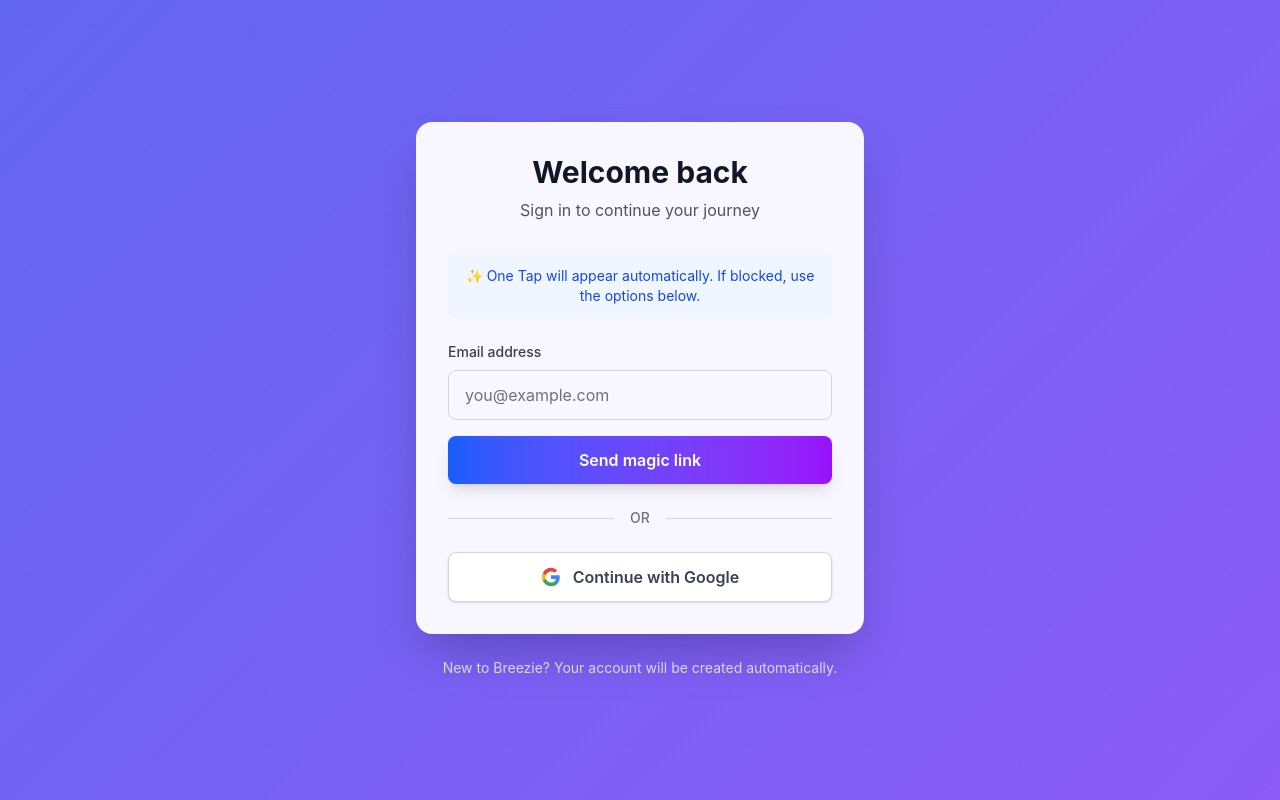
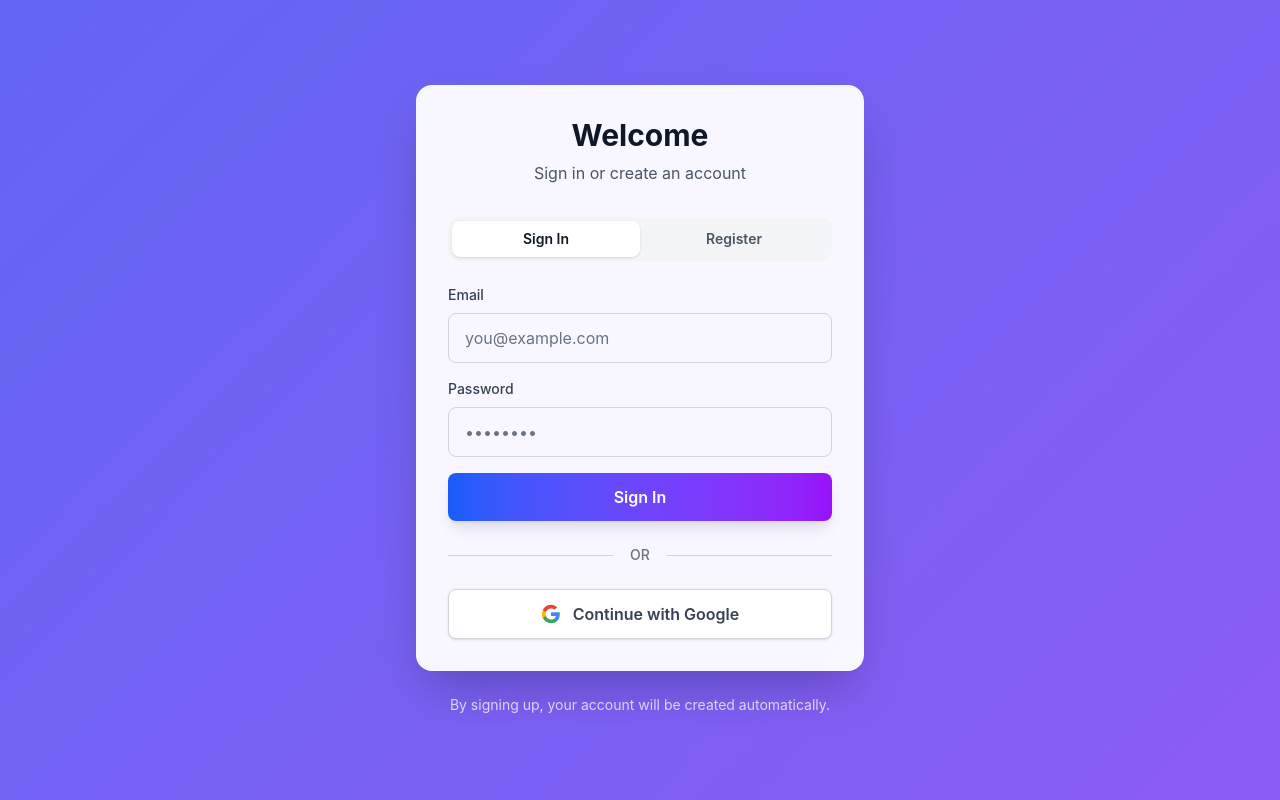
Before and after one commit to luckisland0223/my-breezie-app, a Next.js app: page /login in a window 1280 px wide. Built offline with nearby package versions, Linux system fonts and the light colour scheme; no server answers.

Commit message:
feat(auth): 登录/注册双标签 - 邮箱密码登录与注册(含用户名)；保留Google OAuth；回调时尝试从Google资料补全用户名

```diff
--- a/src/app/auth/callback/route.ts
+++ b/src/app/auth/callback/route.ts
@@ -8,7 +8,16 @@ export async function GET(req: NextRequest) {
 
 	if (code) {
 		const supabase = await createSupabaseServerClient();
-		await supabase.auth.exchangeCodeForSession(code);
+		const { data } = await supabase.auth.exchangeCodeForSession(code);
+		// After OAuth (e.g., Google), if profile lacks username, try to set it from provider metadata
+		try {
+			const user = data?.user;
+			const hasUsername = Boolean(user?.user_metadata?.username);
+			const candidate = (user?.user_metadata?.full_name || user?.user_metadata?.name || user?.user_metadata?.preferred_username || "").toString();
+			if (user && !hasUsername && candidate) {
+				await fetch("/api/settings", { method: "POST", headers: { "Content-Type": "application/json" }, body: JSON.stringify({ username: candidate }) }).catch(() => {});
+			}
+		} catch {}
 	}
 
 	return NextResponse.redirect(new URL(redirectTo, req.url));
--- a/src/app/login/page.tsx
+++ b/src/app/login/page.tsx
@@ -1,53 +1,47 @@
 "use client";
 
-import { useEffect, useState, useTransition } from "react";
+import { useState, useTransition } from "react";
 import { createSupabaseBrowserClient } from "@/lib/supabase/client";
-import { env } from "@/env";
 
 export default function LoginPage() {
 	const supabase = createSupabaseBrowserClient();
+	const [tab, setTab] = useState<"signin" | "signup">("signin");
 	const [email, setEmail] = useState("");
+	const [password, setPassword] = useState("");
+	const [username, setUsername] = useState("");
 	const [pending, startTransition] = useTransition();
 	const [message, setMessage] = useState<string | null>(null);
 
-	useEffect(() => {
-		if (!env.NEXT_PUBLIC_GOOGLE_CLIENT_ID) return;
-		const script = document.createElement("script");
-		script.src = "https://accounts.google.com/gsi/client";
-		script.async = true;
-		script.defer = true;
-		script.onload = () => {
-			// @ts-expect-error global
-			window.google?.accounts.id.initialize({
-				client_id: env.NEXT_PUBLIC_GOOGLE_CLIENT_ID,
-				callback: async (response: any) => {
-					const credential = response?.credential;
-					if (!credential) return;
-					const { error } = await supabase.auth.signInWithIdToken({
-						provider: "google",
-						token: credential,
-					});
-					if (error) setMessage(error.message);
-				}
+	function resetMessages() {
+		setMessage(null);
+	}
+
+	function onSignIn(e: React.FormEvent) {
+		e.preventDefault();
+		resetMessages();
+		startTransition(async () => {
+			const { error } = await supabase.auth.signInWithPassword({ email, password });
+			if (error) setMessage(error.message);
+			else window.location.href = "/app";
+		});
+	}
+
+	function onSignUp(e: React.FormEvent) {
+		e.preventDefault();
+		resetMessages();
+		startTransition(async () => {
+			const { error } = await supabase.auth.signUp({
+				email,
+				password,
+				options: { data: { username } },
 			});
-			// @ts-expect-error global
-			window.google?.accounts.id.prompt();
-		};
-		document.head.appendChild(script);
-	}, [supabase]);
-
-	function onSubmit(e: React.FormEvent) {
-		e.preventDefault();
-		setMessage(null);
-		startTransition(async () => {
-			const { error } = await supabase.auth.signInWithOtp({ email, options: { emailRedirectTo: `${location.origin}/auth/callback` } });
 			if (error) setMessage(error.message);
-			else setMessage("Check your email for the magic link.");
+			else setMessage("Account created. Please check your email to confirm.");
 		});
 	}
 
 	async function signInWithGoogle() {
-		setMessage(null);
+		resetMessages();
 		const { error } = await supabase.auth.signInWithOAuth({
 			provider: "google",
 			options: { redirectTo: `${location.origin}/auth/callback` },
@@ -68,52 +62,59 @@ export default function LoginPage() {
 					<div className="animate-fade-in-up rounded-2xl bg-white/95 p-8 shadow-2xl backdrop-blur-sm">
 						{/* Header */}
 						<div className="mb-8 text-center">
-							<h1 className="mb-2 text-3xl font-bold text-gray-900">Welcome back</h1>
-							<p className="text-gray-600">Sign in to continue your journey</p>
+							<h1 className="mb-2 text-3xl font-bold text-gray-900">Welcome</h1>
+							<p className="text-gray-600">Sign in or create an account</p>
 						</div>
 
-						{/* One Tap notice */}
-						<div className="mb-6 rounded-lg bg-blue-50 p-3 text-center">
-							<p className="text-sm text-blue-700">
-								✨ One Tap will appear automatically. If blocked, use the options below.
-							</p>
+						{/* Tabs */}
+						<div className="mb-6 grid grid-cols-2 rounded-xl bg-gray-100 p-1">
+							<button
+								onClick={() => setTab("signin")}
+								className={`rounded-lg py-2 text-sm font-semibold transition ${tab === "signin" ? "bg-white shadow" : "text-gray-600"}`}
+							>
+								Sign In
+							</button>
+							<button
+								onClick={() => setTab("signup")}
+								className={`rounded-lg py-2 text-sm font-semibold transition ${tab === "signup" ? "bg-white shadow" : "text-gray-600"}`}
+							>
+								Register
+							</button>
 						</div>
 
-						{/* Email form */}
-						<form onSubmit={onSubmit} className="mb-6 space-y-4">
-							<div>
-								<label htmlFor="email" className="mb-2 block text-sm font-medium text-gray-700">
-									Email address
-								</label>
-								<input
-									id="email"
-									type="email"
-									value={email}
-									onChange={(e) => setEmail(e.target.value)}
-									placeholder="you@example.com"
-									className="w-full rounded-lg border border-gray-300 px-4 py-3 text-gray-900 placeholder-gray-500 transition-colors focus:border-blue-500 focus:outline-none focus:ring-2 focus:ring-blue-500/20"
-									inputMode="email"
-									autoComplete="email"
-									required
-								/>
-							</div>
-							<button
-								disabled={pending}
-								className="w-full rounded-lg bg-gradient-to-r from-blue-600 to-purple-600 px-4 py-3 font-semibold text-white shadow-lg transition-all duration-200 hover:from-blue-700 hover:to-purple-700 hover:shadow-xl disabled:opacity-50 disabled:cursor-not-allowed"
-							>
-								{pending ? (
-									<span className="flex items-center justify-center gap-2">
-										<svg className="h-4 w-4 animate-spin" fill="none" viewBox="0 0 24 24">
-											<circle className="opacity-25" cx="12" cy="12" r="10" stroke="currentColor" strokeWidth="4" />
-											<path className="opacity-75" fill="currentColor" d="M4 12a8 8 0 018-8V0C5.373 0 0 5.373 0 12h4zm2 5.291A7.962 7.962 0 014 12H0c0 3.042 1.135 5.824 3 7.938l3-2.647z" />
-										</svg>
-										Sending magic link...
-									</span>
-								) : (
-									"Send magic link"
-								)}
-							</button>
-						</form>
+						{tab === "signin" ? (
+							<form onSubmit={onSignIn} className="mb-6 space-y-4">
+								<div>
+									<label htmlFor="email" className="mb-2 block text-sm font-medium text-gray-700">Email</label>
+									<input id="email" type="email" value={email} onChange={(e) => setEmail(e.target.value)} placeholder="you@example.com" className="w-full rounded-lg border border-gray-300 px-4 py-3 text-gray-900 placeholder-gray-500 transition-colors focus:border-blue-500 focus:outline-none focus:ring-2 focus:ring-blue-500/20" required />
+								</div>
+								<div>
+									<label htmlFor="password" className="mb-2 block text-sm font-medium text-gray-700">Password</label>
+									<input id="password" type="password" value={password} onChange={(e) => setPassword(e.target.value)} placeholder="••••••••" className="w-full rounded-lg border border-gray-300 px-4 py-3 text-gray-900 placeholder-gray-500 transition-colors focus:border-blue-500 focus:outline-none focus:ring-2 focus:ring-blue-500/20" required />
+								</div>
+								<button disabled={pending} className="w-full rounded-lg bg-gradient-to-r from-blue-600 to-purple-600 px-4 py-3 font-semibold text-white shadow-lg transition-all duration-200 hover:from-blue-700 hover:to-purple-700 hover:shadow-xl disabled:opacity-50 disabled:cursor-not-allowed">
+									{pending ? "Signing in..." : "Sign In"}
+								</button>
+							</form>
+						) : (
+							<form onSubmit={onSignUp} className="mb-6 space-y-4">
+								<div>
+									<label htmlFor="username" className="mb-2 block text-sm font-medium text-gray-700">Username</label>
+									<input id="username" value={username} onChange={(e) => setUsername(e.target.value)} placeholder="Your display name" className="w-full rounded-lg border border-gray-300 px-4 py-3 text-gray-900 placeholder-gray-500 transition-colors focus:border-blue-500 focus:outline-none focus:ring-2 focus:ring-blue-500/20" required />
+								</div>
+								<div>
+									<label htmlFor="email-r" className="mb-2 block text-sm font-medium text-gray-700">Email</label>
+									<input id="email-r" type="email" value={email} onChange={(e) => setEmail(e.target.value)} placeholder="you@example.com" className="w-full rounded-lg border border-gray-300 px-4 py-3 text-gray-900 placeholder-gray-500 transition-colors focus:border-blue-500 focus:outline-none focus:ring-2 focus:ring-blue-500/20" required />
+								</div>
+								<div>
+									<label htmlFor="password-r" className="mb-2 block text-sm font-medium text-gray-700">Password</label>
+									<input id="password-r" type="password" value={password} onChange={(e) => setPassword(e.target.value)} placeholder="At least 6 characters" className="w-full rounded-lg border border-gray-300 px-4 py-3 text-gray-900 placeholder-gray-500 transition-colors focus:border-blue-500 focus:outline-none focus:ring-2 focus:ring-blue-500/20" required />
+								</div>
+								<button disabled={pending} className="w-full rounded-lg bg-gradient-to-r from-blue-600 to-purple-600 px-4 py-3 font-semibold text-white shadow-lg transition-all duration-200 hover:from-blue-700 hover:to-purple-700 hover:shadow-xl disabled:opacity-50 disabled:cursor-not-allowed">
+									{pending ? "Creating account..." : "Create account"}
+								</button>
+							</form>
+						)}
 
 						{/* Divider */}
 						<div className="mb-6 flex items-center">
@@ -123,10 +124,7 @@ export default function LoginPage() {
 						</div>
 
 						{/* Google button */}
-						<button
-							onClick={signInWithGoogle}
-							className="group w-full rounded-lg border border-gray-300 bg-white px-4 py-3 font-semibold text-gray-700 shadow-sm transition-all duration-200 hover:bg-gray-50 hover:shadow-md"
-						>
+						<button onClick={signInWithGoogle} className="group w-full rounded-lg border border-gray-300 bg-white px-4 py-3 font-semibold text-gray-700 shadow-sm transition-all duration-200 hover:bg-gray-50 hover:shadow-md">
 							<span className="flex items-center justify-center gap-3">
 								<svg className="h-5 w-5" viewBox="0 0 24 24">
 									<path fill="#4285F4" d="M22.56 12.25c0-.78-.07-1.53-.2-2.25H12v4.26h5.92c-.26 1.37-1.04 2.53-2.21 3.31v2.77h3.57c2.08-1.92 3.28-4.74 3.28-8.09z"/>
@@ -141,9 +139,9 @@ export default function LoginPage() {
 						{/* Message */}
 						{message && (
 							<div className={`mt-4 rounded-lg p-3 text-sm ${
-								message.includes('Check your email')
-									? 'bg-green-50 text-green-700 border border-green-200'
-									: 'bg-red-50 text-red-700 border border-red-200'
+								message.includes("created")
+									? "bg-green-50 text-green-700 border border-green-200"
+									: "bg-red-50 text-red-700 border border-red-200"
 							}`}>
 								{message}
 							</div>
@@ -153,7 +151,7 @@ export default function LoginPage() {
 					{/* Footer */}
 					<div className="mt-6 text-center">
 						<p className="text-sm text-white/80">
-							New to Breezie? Your account will be created automatically.
+							By signing up, your account will be created automatically.
 						</p>
 					</div>
 				</div>
```
